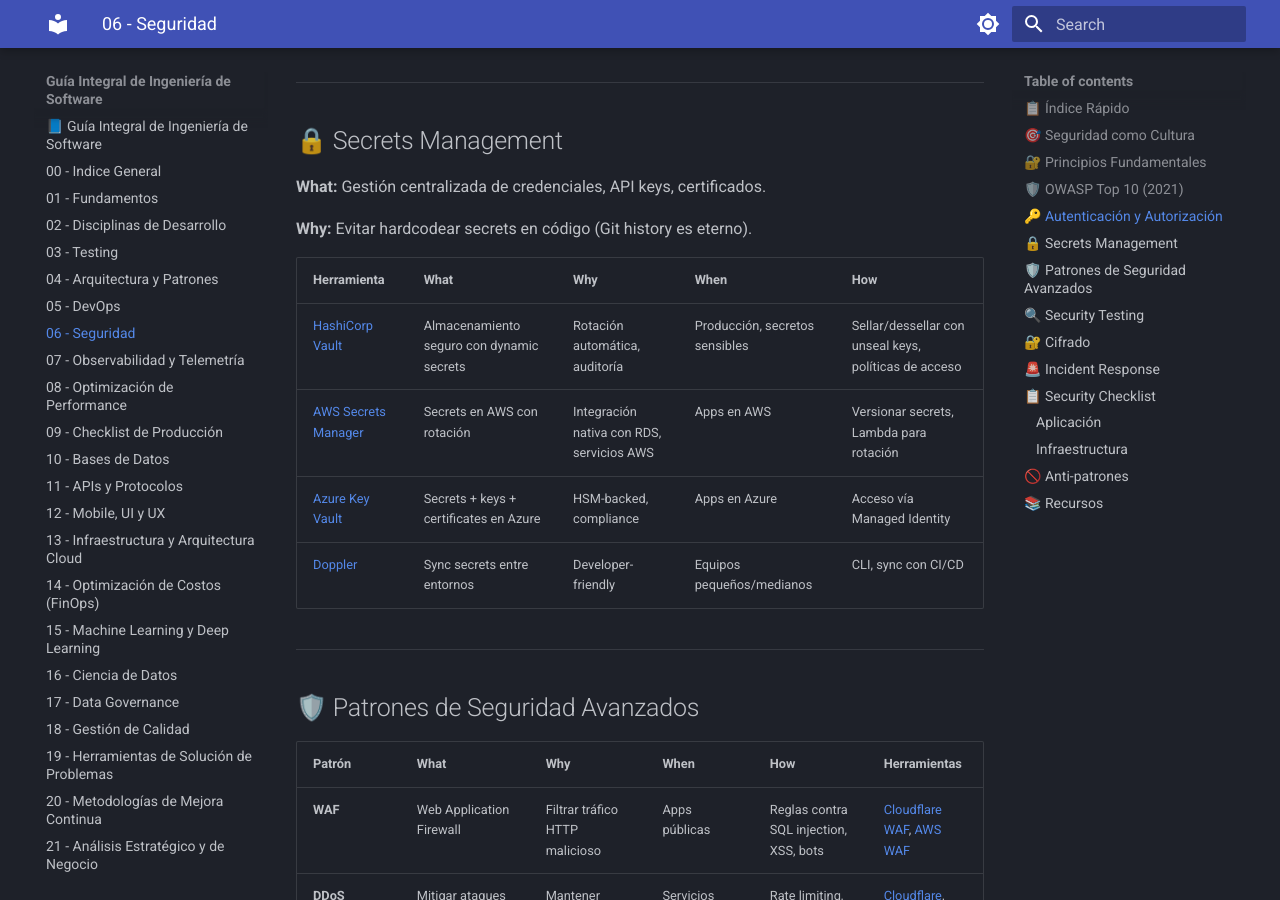
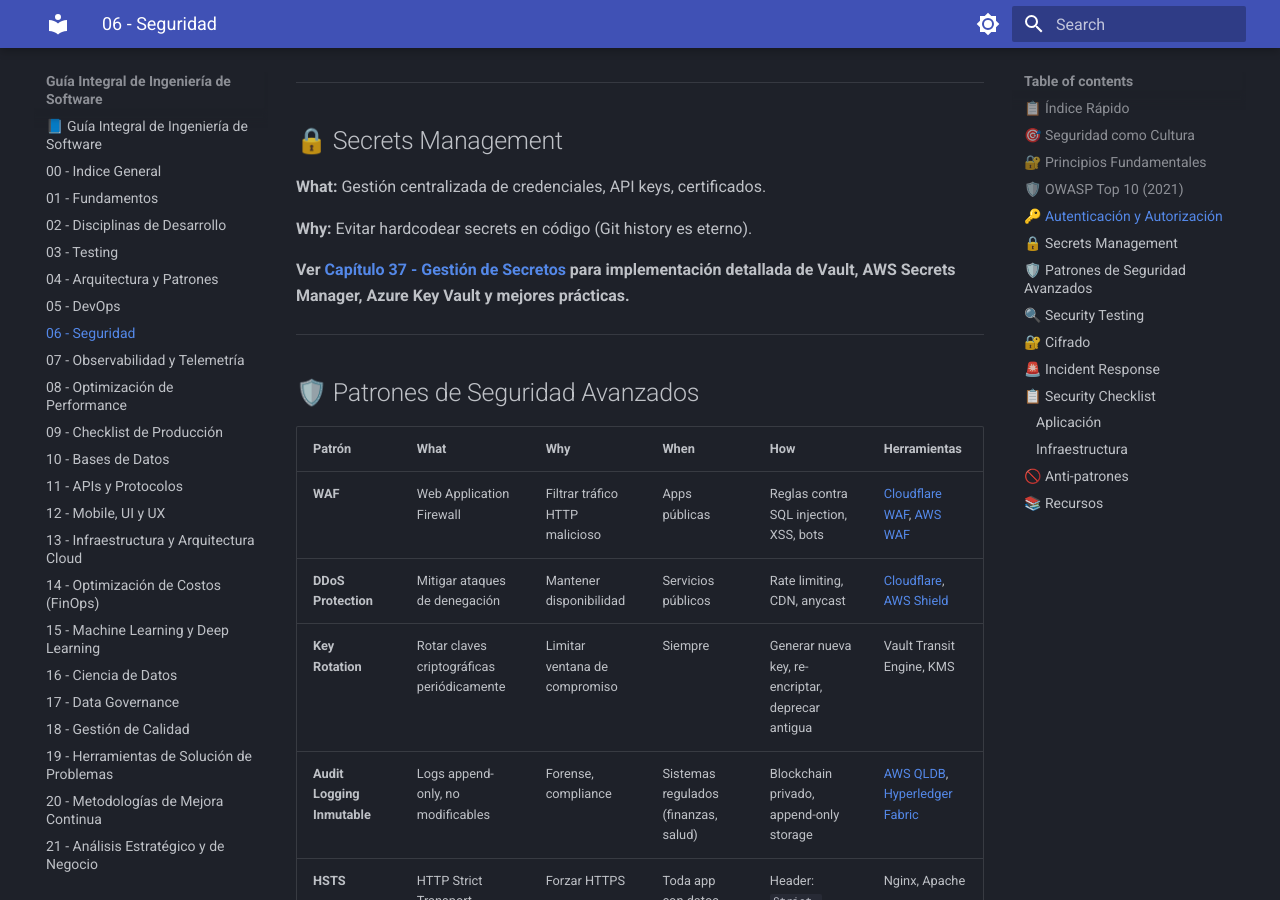
Before and after one commit to drolon-mba/mkdocs, an MkDocs documentation site: the page built from docs/06-seguridad.md, in a window 1280 px wide and 900 px high, scrolled down 3638 px. Built offline with MkDocs 1.6.1 and Material for MkDocs 9.7.7, drawn with Linux system fonts in a browser that asks for light colours.

```diff
--- a/docs/06-seguridad.md
+++ b/docs/06-seguridad.md
@@ -82,12 +82,7 @@
 
 **Why:** Evitar hardcodear secrets en código (Git history es eterno).
 
-| Herramienta | What | Why | When | How |
-|:------------|:-----|:----|:-----|:----|
-| [HashiCorp Vault](https://www.vaultproject.io/) | Almacenamiento seguro con dynamic secrets | Rotación automática, auditoría | Producción, secretos sensibles | Sellar/dessellar con unseal keys, políticas de acceso |
-| [AWS Secrets Manager](https://aws.amazon.com/secrets-manager/) | Secrets en AWS con rotación | Integración nativa con RDS, servicios AWS | Apps en AWS | Versionar secrets, Lambda para rotación |
-| [Azure Key Vault](https://azure.microsoft.com/en-us/products/key-vault) | Secrets + keys + certificates en Azure | HSM-backed, compliance | Apps en Azure | Acceso vía Managed Identity |
-| [Doppler](https://www.doppler.com/) | Sync secrets entre entornos | Developer-friendly | Equipos pequeños/medianos | CLI, sync con CI/CD |
+**Ver [Capítulo 37 - Gestión de Secretos](./37-gestion-secretos.md) para implementación detallada de Vault, AWS Secrets Manager, Azure Key Vault y mejores prácticas.**
 
 ---
 
```
Also changed, not shown: docs/01-fundamentos.md (+2 -2 lines), docs/03-testing.md (+1 -1 lines), docs/04-arquitectura-patrones.md (+2 -0 lines).
